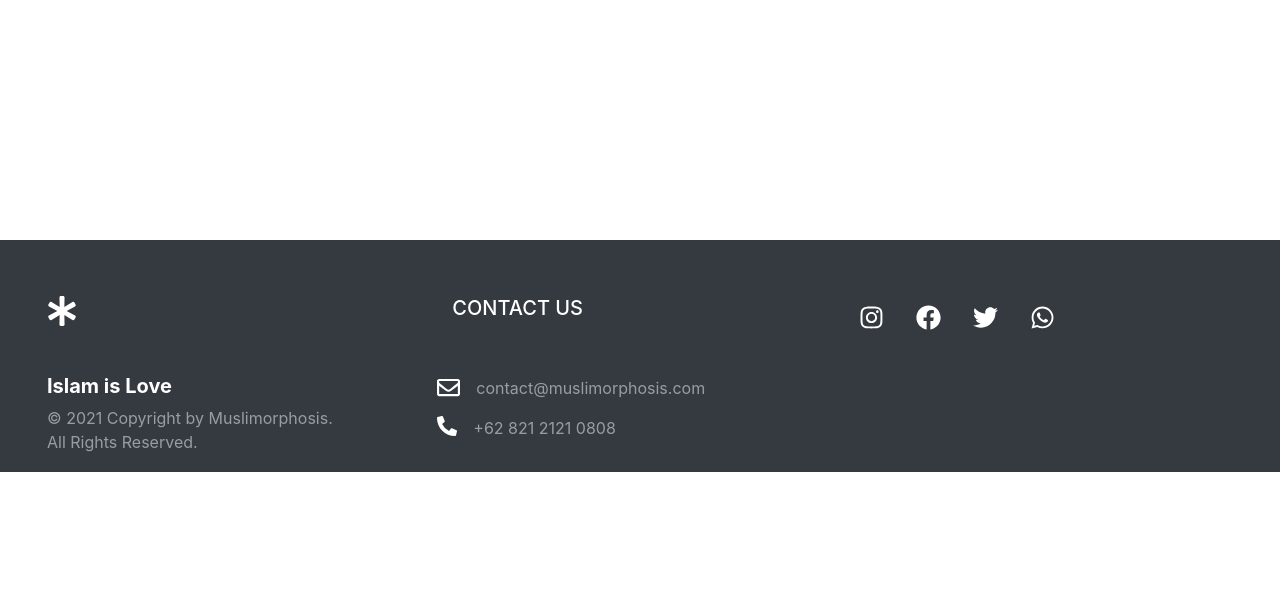
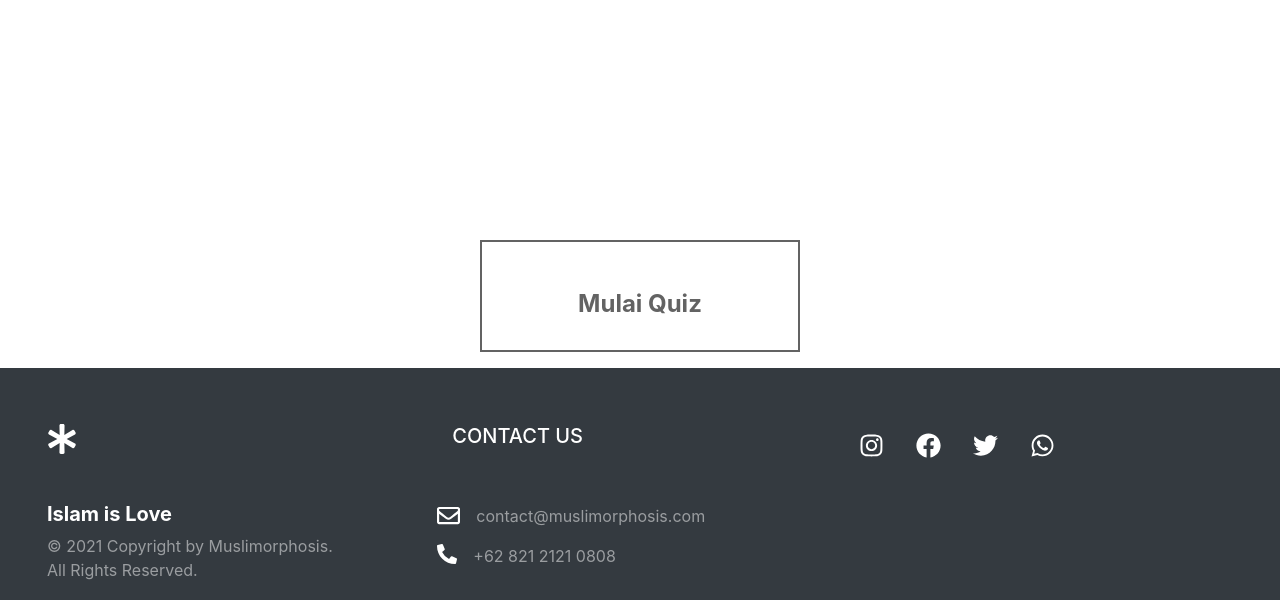
Before and after one commit to Alvin0710/TB1-SmartWebProgramming, a PHP site: page /tebak.php in a window 1280 px wide. Shown: the part 560-1160 px from the top of the page. Before the commit the page ends 1032 px from the top, so only its background shows below. Run offline with PHP 8.4, Linux system fonts and the light colour scheme.

Commit message:
Edit tebak

```diff
--- a/style.css
+++ b/style.css
@@ -390,3 +390,34 @@ iframe{
   position: absolute;
   top: 50%;
 }
+
+
+/* ============================= tebak.php ============================================== */
+.tebak-box{
+  background-color: white;
+  border: 2px solid #636363;
+  /* margin-left: .5em;
+  margin-right: .5em; */
+  margin-bottom: 1em;
+  height: 7em;
+  color: #636363;
+  padding-top: 3em;
+}
+
+.tebak-box:hover{
+  background-color: #636363;
+  color: white;
+}
+
+/* .tebak-name{
+  position: absolute;
+  top: 50%;
+  margin-left: auto;
+  margin-right: auto;
+  margin-bottom: 5em;
+  width: 100%;
+} */
+
+.tebak-name{
+  padding-top: 50%;
+}
--- a/tebak.php
+++ b/tebak.php
@@ -24,6 +24,40 @@
     </div>
 </class>
 
+<center>
+    <div class="col-3 tebak-box pointer" data-toggle="modal" data-target="#myModal">
+      <h4 id="tebak-name"><b>Mulai Quiz</b></h4>
+    </div>
+</center>
+
+<!-- The Modal -->
+<div class="modal fade" id="myModal">
+    <div class="modal-dialog modal-xl">
+      <div class="modal-content">
+
+        <!-- Modal Header -->
+        <div class="modal-header">
+          <h4 class="modal-title">QUIZ</h4>
+          <button type="button" class="close" data-dismiss="modal">&times;</button>
+        </div>
+
+        <!-- Modal body -->
+        <div class="modal-body">
+        <p align="right">اَللّٰهُمَّ بَارِكْ لَنَا فِيْمَا رَزَقْتَنَا وَقِنَا عَذَابَ النَّارِ</p>
+        <p><i>Alloohumma barik lanaa fiimaa razatanaa waqinaa 'adzaa bannar</i></p>
+        <p>"Ya Allah, berkahilah kami dalam rezeki yang telah Engkau berikan kepada kami dan peliharalah kami dari siksa api neraka"</p>
+        </div>
+
+        <!-- Modal footer -->
+        <div class="modal-footer">
+          <button type="button" class="btn btn-secondary" data-dismiss="modal">Close</button>
+        </div>
+
+      </div>
+    </div>
+</div>
+
+
 </div>
 <?php
 
```
